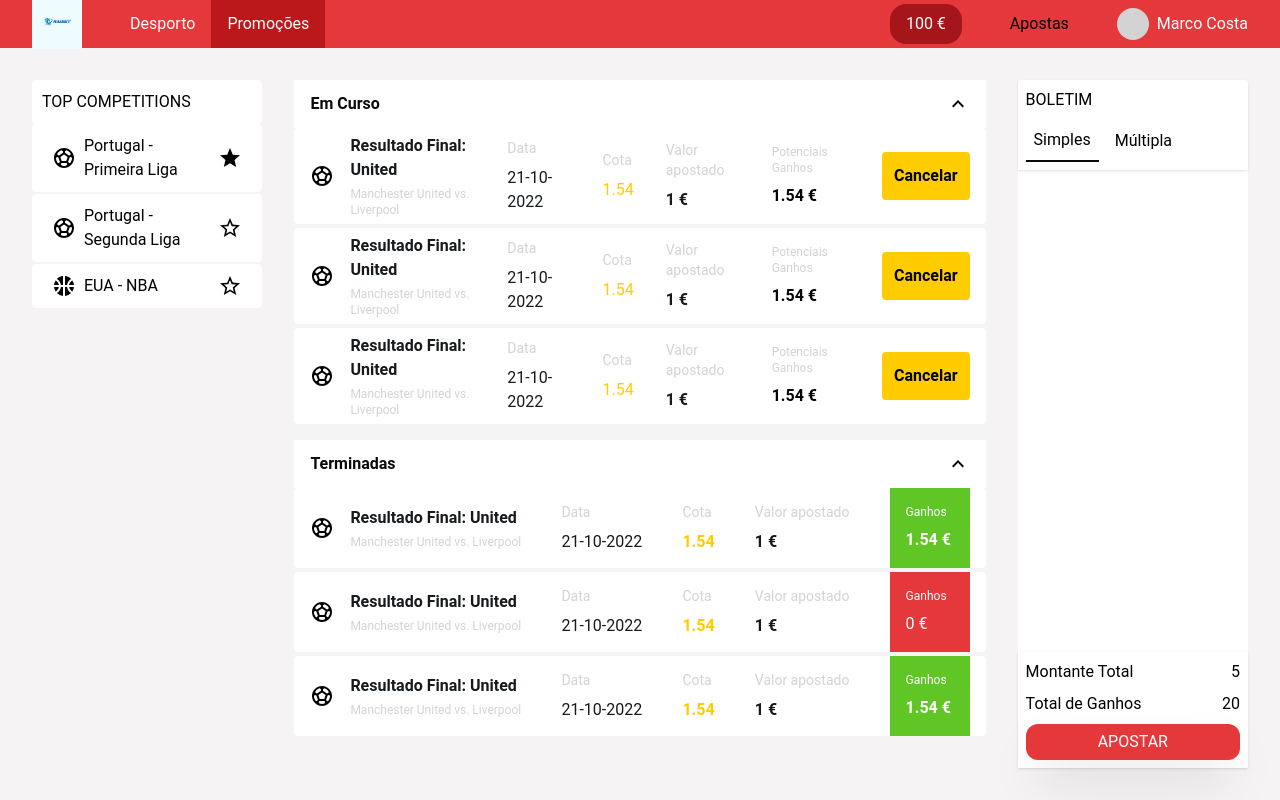
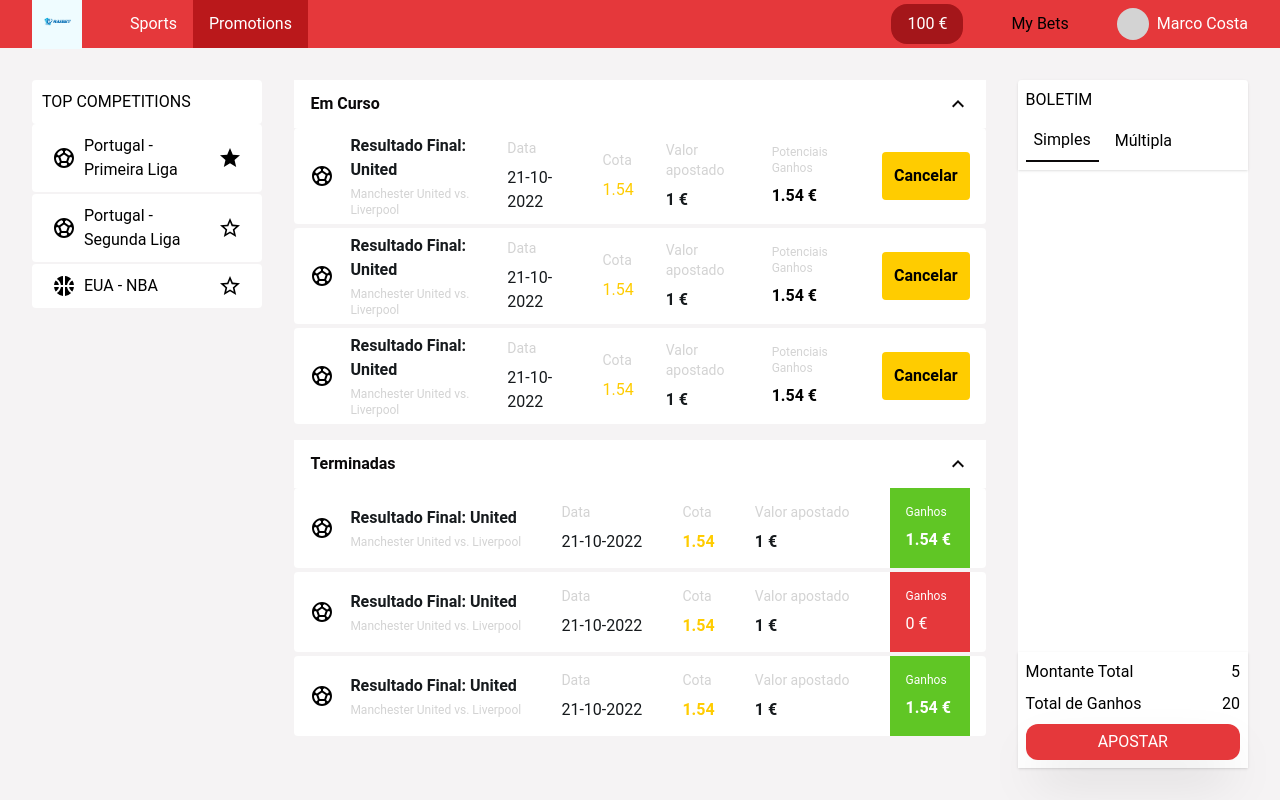
Before and after one commit to gonaloppcc/projetoRAS, a Next.js app in the folder frontend/: page /better/bets in a window 1280 px wide. Built offline with nearby package versions, Linux system fonts and the light colour scheme.

Commit message:
Navbar pt/en

```diff
--- a/frontend/public/locales/en/common.json
+++ b/frontend/public/locales/en/common.json
@@ -18,5 +18,9 @@
   "loginCard.phone":"Mobile Number",
   "loginCard.cc":"ID Card Number",
   "loginCard.login":"Create a new account? Register now!",
-  "loginCard.button.login":"Login"
+  "loginCard.button.login":"Login",
+  "navbar.sports":"Sports",
+  "navbar.promotion":"Promotions",
+  "navbar.bets":"My Bets"
+
 }
--- a/frontend/public/locales/pt/common.json
+++ b/frontend/public/locales/pt/common.json
@@ -19,7 +19,9 @@
   "loginCard.phone":"Número de telemóvel",
   "loginCard.cc":"Número de Cartão de Cidadão",
   "loginCard.login":"Não tem conta? Registe-se agora!",
-  "loginCard.button.login":"Aceder"
-
+  "loginCard.button.login":"Aceder",
+  "navbar.sports":"Desporto",
+  "navbar.promotion":"Promoções",
+  "navbar.bets":"Apostas"
 
 }
--- a/frontend/src/components/Navbar/index.tsx
+++ b/frontend/src/components/Navbar/index.tsx
@@ -3,22 +3,31 @@ import Image from 'next/image';
 import {Navlink} from '@components/Navlink';
 import Link from 'next/link';
 
+import {useRouter} from 'next/router';
+import {FormattedMessage, useIntl} from 'react-intl';
+
+const BALANCE = 100; // FIXME: This should be the user's balance
+
+export const Navbar = () => {
+    const intl = useIntl();
+    const featureSports = intl.formatMessage({id: 'navbar.sports'});
+    const featurePromotion = intl.formatMessage({id: 'navbar.promotion'});
+    const featureBets = intl.formatMessage({id: 'navbar.bets'});
+
     const navlinks = [
+
         {
-        name: 'Desporto', // FIXME: Name is in portuguese, needs to be generic
+            name: featureSports, // FIXME: Name is in portuguese, needs to be generic
             href: '/', // FIXME: Change this href to the sports page
             isActive: false, // FIXME Change this to true if the current page is the sports page
         },
         {
-        name: 'Promoções', // FIXME: Same as above
+            name: featurePromotion, // FIXME: Same as above
             href: '/',
             isActive: true,
         },
     ];
 
-const BALANCE = 100; // FIXME: This should be the user's balance
-
-export const Navbar = () => {
     return (
         <div className="hidden md:flex flex-row justify-between items-center px-8 h-12 gap-3 bg-IMPERIAL_RED">
             <div className="h-full flex flex-row items-center gap-8">
@@ -35,7 +44,7 @@ export const Navbar = () => {
                 </span>
 
                 <Link href="better/bets" className="text-WHITE">
-                    {'Apostas' /* FIXME Hardcoded for now */}
+                    {featureBets /* FIXME Hardcoded for now */}
                 </Link>
                 <div className="flex flex-row items-center gap-2">
                     <div className="w-8 h-8 rounded-full bg-LIGHT_GRAY" />
```
Lines whose indentation alone changed are shown as unchanged.
